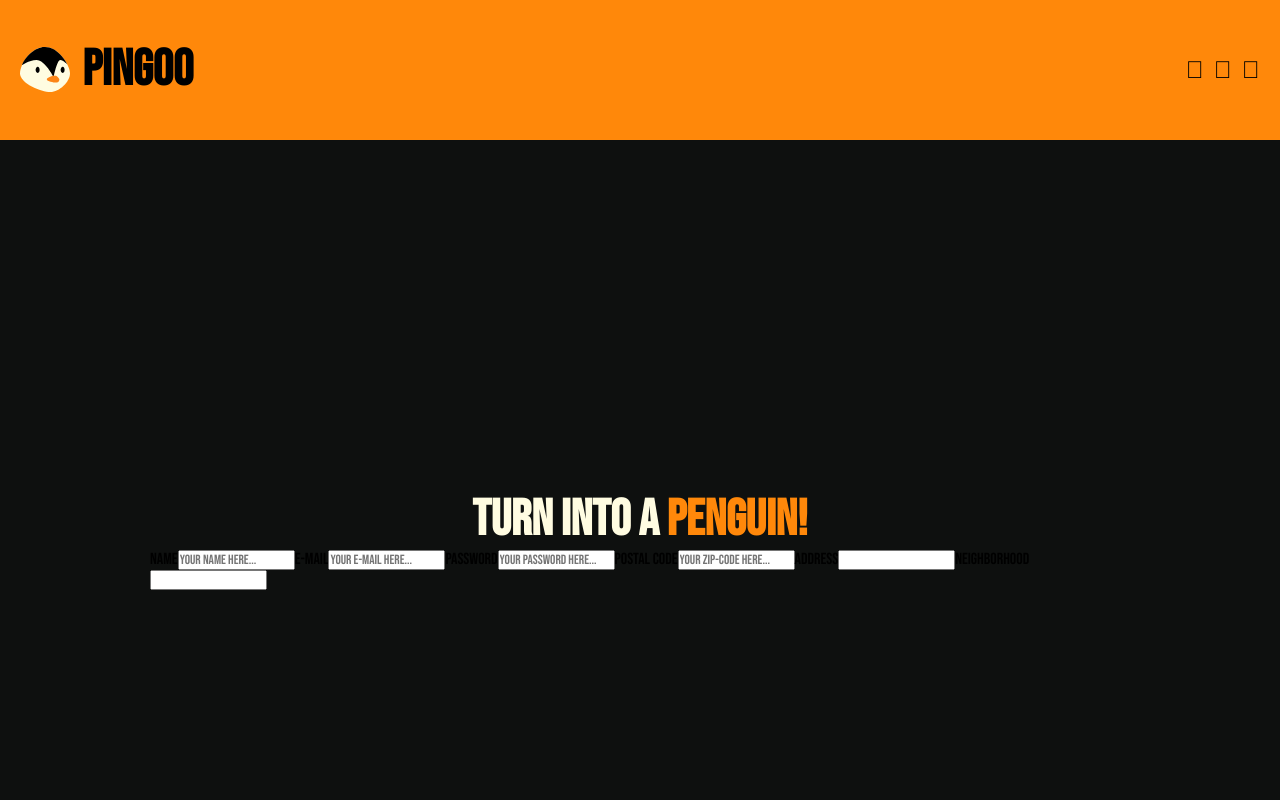
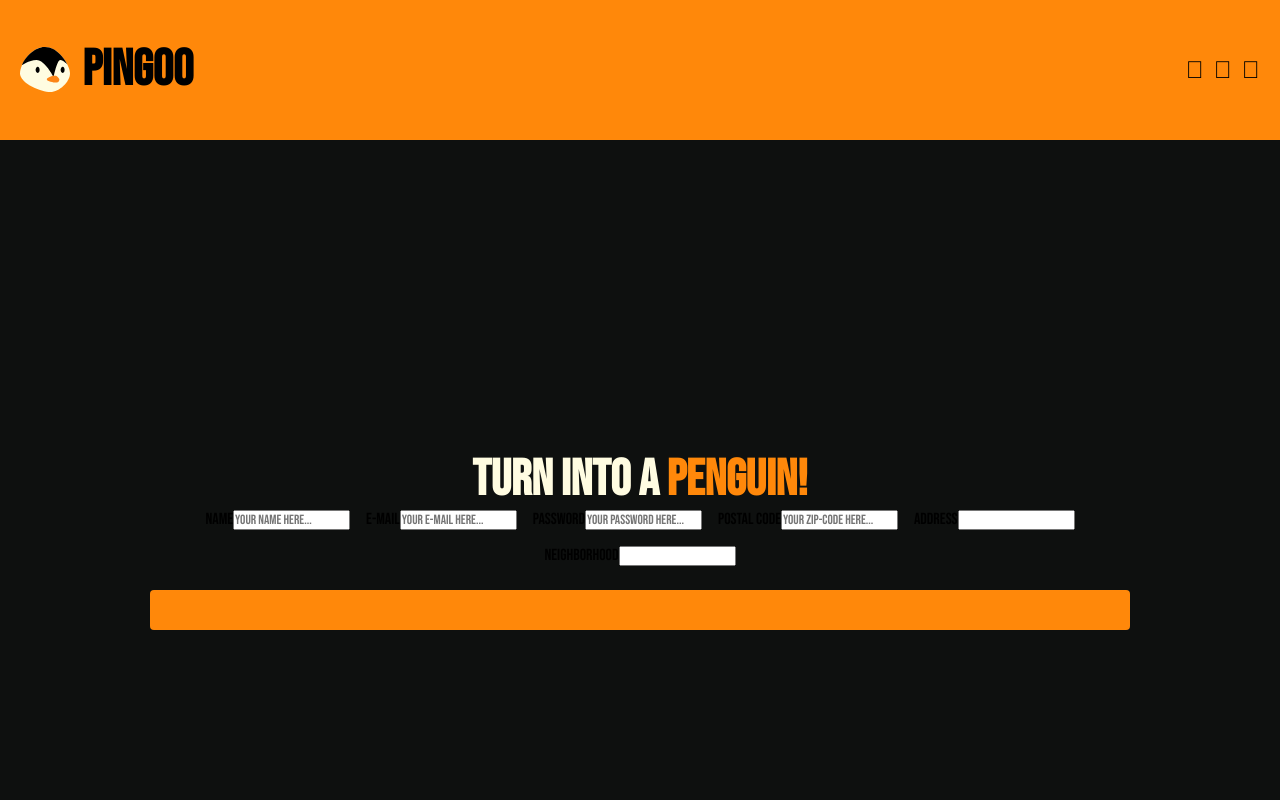
Before and after one commit to felipinhobgtom/pingoo, an Angular app: page /register in a window 1280 px wide. Shown: the top 800 px of the page. Built offline with nearby package versions, Linux system fonts and the light colour scheme.

Commit message:
fix: fixed the form structure

```diff
--- a/src/app/components/form-component/form-component.component.html
+++ b/src/app/components/form-component/form-component.component.html
@@ -1,3 +1,7 @@
-<form class="input-wrapper">
-        <ng-content></ng-content>
+<form>
+        <div class="input-wrapper">
+                <ng-content></ng-content>
+        </div>
+        <app-primary-button [actionType]="'submit'" (submitEvent)="onSubmit()" buttonName="Join the igloo!">
+        </app-primary-button>
 </form>
--- a/src/app/components/form-component/form-component.component.scss
+++ b/src/app/components/form-component/form-component.component.scss
@@ -0,0 +1,12 @@
+@import "../../../styles.scss";
+
+form .input-wrapper{
+    display: flex;
+    justify-content: center;
+    align-items: center;
+    flex-wrap: wrap;
+    width: 100%;
+    max-width: 100%;
+    margin-bottom: 1.5rem;
+    gap: 1rem;
+}
--- a/src/app/components/form-component/form-component.component.ts
+++ b/src/app/components/form-component/form-component.component.ts
@@ -1,11 +1,12 @@
 import { Component } from '@angular/core';
+import { PrimaryButtonComponent } from "../primary-button/primary-button.component";
 
 @Component({
   selector: 'app-form-component',
-  imports: [],
+  imports: [PrimaryButtonComponent],
   templateUrl: './form-component.component.html',
   styleUrl: './form-component.component.scss'
 })
 export class FormComponentComponent {
-
+  onSubmit(): void {}
 }
```
